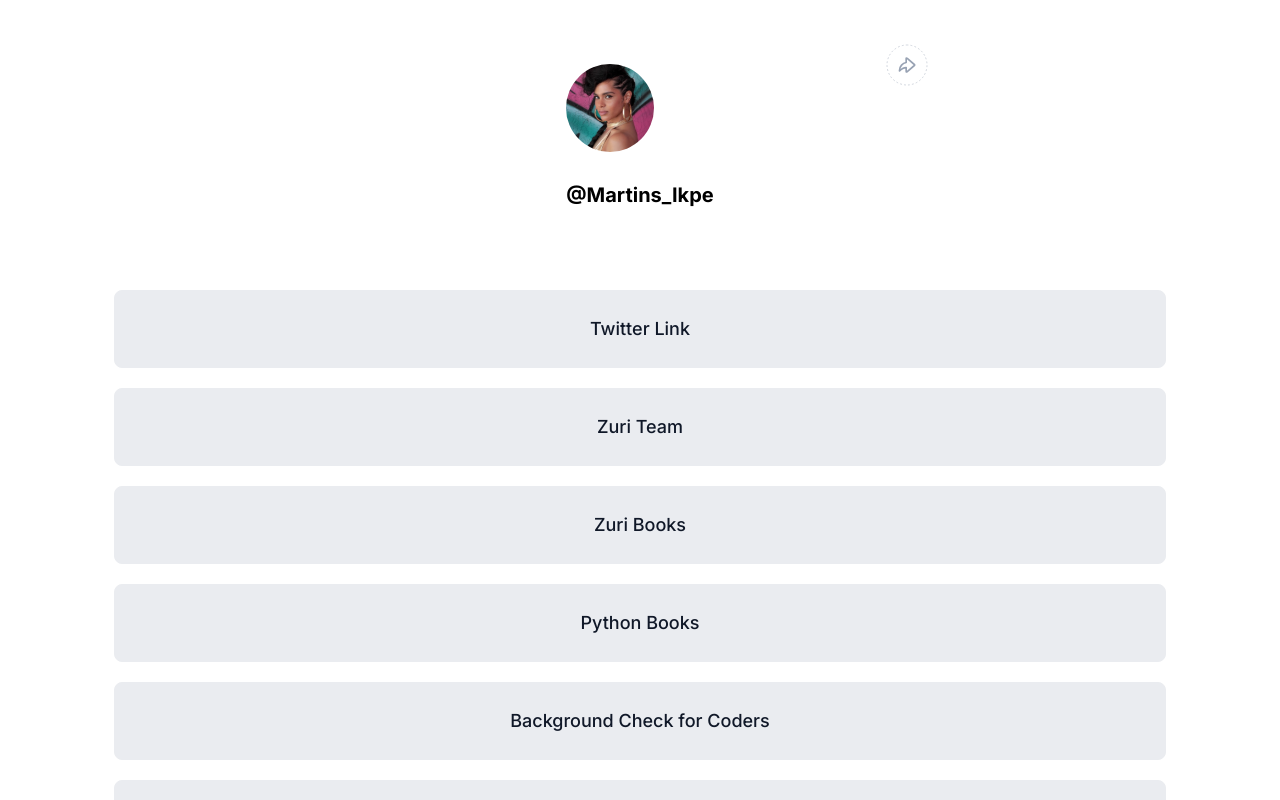
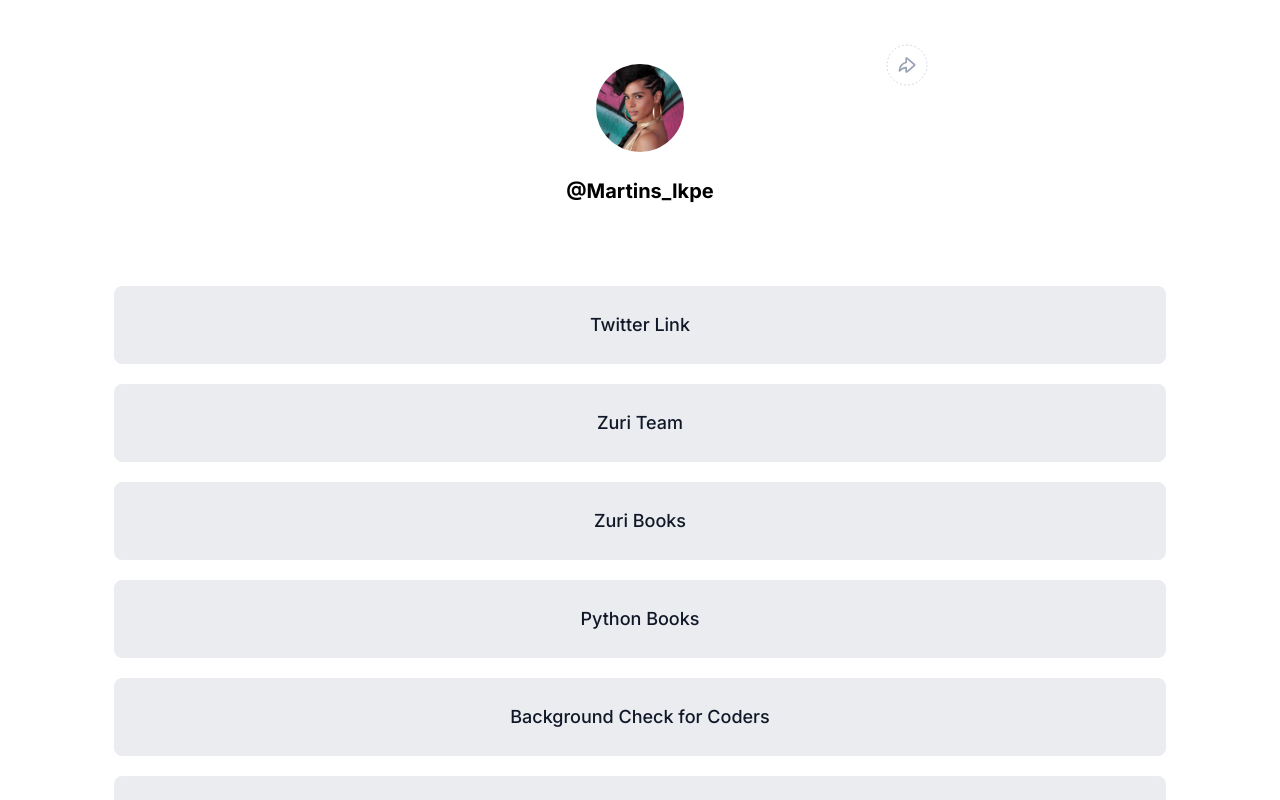
Before and after one commit to b0yw0nder3100/Front-end-stage-1, a React (Create React App) app: page / in a window 1280 px wide. Shown: the top 800 px of the page. Built offline with nearby package versions, Linux system fonts and the light colour scheme.

Commit message:
Fix: Profile image not aligned to center

```diff
--- a/src/components/Profile.js
+++ b/src/components/Profile.js
@@ -9,24 +9,35 @@ import styled from 'styled-components'
  */
 const Avatar = ({ picture, twitter_name, slack_name, slack_ID }) => {
     return (
-        <div>
-            <img src={picture} alt="profile" id="profile__img"></img>
+        <Div>
+            <Img src={picture} alt="profile" id="profile__img"></Img>
             <Twitter id="twitter">@{twitter_name}</Twitter>
             <Slack id="slack">
                 Member ID:{slack_ID}
                 Display Name:{slack_name}</Slack>
-        </div>
+        </Div>
     )
 }
 
 export default Avatar
 
+const Img = styled.img`
+width: 88px;
+height: 88px;
+display:flex;
+align-self:center;
+`
+
 const Twitter = styled.p`
-    padding: 24px 0 0 0;
-    font-weight: 700;
-    font-size: 20px;
-    line-height: 30px;
+padding: 24px 0 0 0;
+font-weight: 700;
+font-size: 20px;
+line-height: 30px;
 `
 const Slack = styled.p`
     display:none;
 `
+const Div = styled.div`
+display:flex;
+justify-content: center;
+flex-direction:column;`
```
